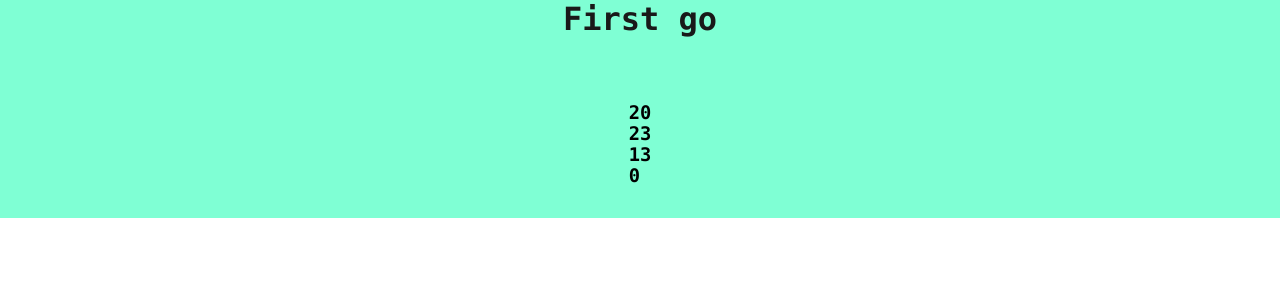
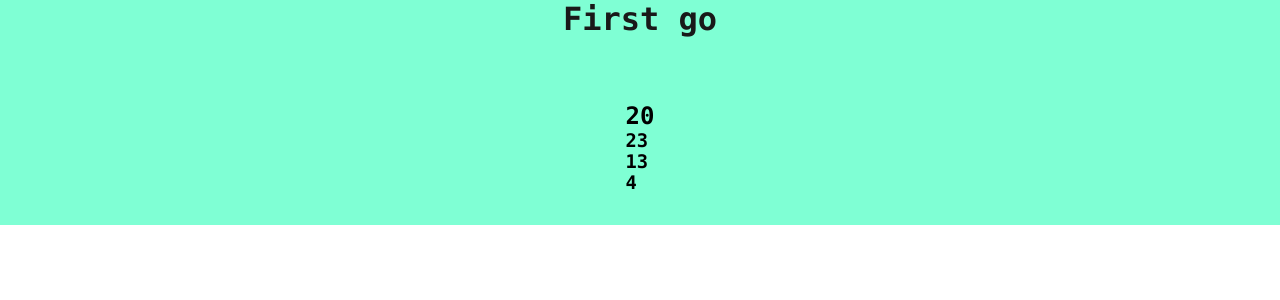
Before and after one commit to nosoynati/react-countdown, a React (Vite) app: page / in a window 1280 px wide. Shown: the top 300 px of the page. Built offline with nearby package versions, Linux system fonts and the light colour scheme.

Commit message:
fix: countdown component

```diff
--- a/src/components/countdown/Countdown.jsx
+++ b/src/components/countdown/Countdown.jsx
@@ -1,65 +1,60 @@
 import { useState, useEffect } from "react";
-// import { dateConversion } from "../../utils/dateConversion";
 import { getDate } from "../../utils/getDatae";
-import * as consts from './constants'
+
 import "./style.scss";
 
+const Countdown = () => {
 
+  const targetDay = new Date("2024/11/24");
 
-const Countdown = () => {
-  const {DD, DAYCALC, MILISEC, MM, SS, HOURCALC, HH } = consts
+  const MILISEC = 1000;
+  const SECOND = MILISEC;
+  const MINUTE = 60 * SECOND;
+  const HOUR = 60 * MINUTE;
+  const DAY = 24 * HOUR;
+
+  const [loading, setLoading] = useState(true);
+  const [date, setDate] = useState({ day: "" });
+  const [time, setTime] = useState({ hours: "", minutes: "", seconds: "" });
+
+  // const dateconvert = dateConversion()
+  useEffect(() => {
+    const gatDateCalc = () => {
       const dayToday = new Date();
-  const targetDay = getDate("2024/11/24");
       const timeDiff = targetDay - dayToday;
-  const [loading, setLoading] = useState(true);
-  const [date, setDate] = useState({});
 
-  const [time, setTime] = useState({});
+      setDate({
+        day: Math.floor(timeDiff / DAY),
+      });
+      setTime({
+        hours: Math.floor((timeDiff % DAY) / HOUR),
+        minutes: Math.floor((timeDiff % HOUR) / MINUTE),
+        seconds: Math.floor((timeDiff % MINUTE) / SECOND),
+      });
+    };
+    setLoading(false)
+    // gatDateCalc();
 
-  // const dateconvert = dateConversion();
-  useEffect(() => {
-    setDate({
-      day: Math.floor(timeDiff / DAYCALC),
-    });
-  }, []);
+    const timeInterval = setInterval(() => {
+      gatDateCalc()
+    }, 1000);
+    return () => clearInterval(timeInterval);
+  }, [targetDay]);
 
-  useEffect(() => {
-    setInterval(() => {
-      setTime({
-        hours: Math.floor((timeDiff % DAYCALC) / HOURCALC),
-        minutes: Math.floor((timeDiff % HOURCALC) / (MILISEC * MM)),
-        seconds: Math.floor((timeDiff % MILISEC * MM) / MILISEC)
-      });
-    }, 1000);
-
-    setLoading(false);
-  }, [time]);
-
-  // console.log(timeDiff)
   if (loading) {
     return <p className="loader">Loading...</p>;
   }
   return (
     <>
       <div className="counter">
-        {!loading ? (
         <div className="reloj">
-          {date && (
-            <h3>{date.day}</h3>
-          )
-          }
-            {time && (
           <>
-
+            <h2>{date.day}</h2>
             <h3>{time.hours}</h3>
             <h3>{time.minutes}</h3>
             <h3>{time.seconds}</h3>
           </>
-            )}
         </div>
-        ) : (
-          <p>Loading...</p>
-        )}
       </div>
     </>
   );
--- a/src/components/countdown/constants.js
+++ b/src/components/countdown/constants.js
@@ -2,5 +2,5 @@ export const MILISEC = 1000;
 export const MM = 60;
 export const SS = 60;
 export const DD = 24;
-export const DAYCALC = MILISEC * MM * SS * DD;
-export const HOURCALC = MILISEC * MM * SS;
+export const DAYCALC = () => MILISEC * MM * SS * DD;
+export const HOURCALC = () => MILISEC * MM * SS;
--- a/src/utils/dateConversion.js
+++ b/src/utils/dateConversion.js
@@ -9,7 +9,7 @@ export const dateConversion = () => {
   const dayconvert = (x) => Math.floor(x / DAYCALC)
   const hoursconvert = (x) => Math.floor((x % DAYCALC) / HOURCALC)
   const minutesconvert = (x) => Math.floor((x % HOURCALC) / (MILISEC * MM))
-  const secondsconvert = (x) =>  Math.floor((x % MILISEC * MM) / MILISEC );
+  const secondsconvert = (x) =>  Math.floor((x % MILISEC * MM) / MILISEC);
 
-  // return { dayconvert, hoursconvert, minutesconvert, secondsconvert }
+  return { dayconvert, hoursconvert, minutesconvert, secondsconvert }
 }
```
Lines whose indentation alone changed are shown as unchanged.
